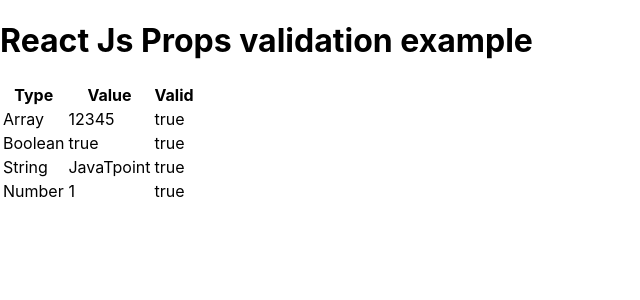
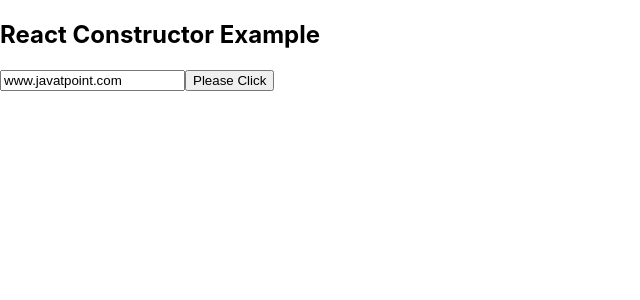
Before and after one commit to sersuman/react-practise, a React (Create React App) app: page / in a window 1280 px wide. Shown: the top 300 px of the page, without its empty margins (0-640 px from the left). Built offline with nearby package versions, Linux system fonts and the light colour scheme.

Commit message:
constructor

```diff
--- a/src/App.js
+++ b/src/App.js
@@ -1,59 +1,23 @@
-import React, { Component } from 'react'
-import PropTypes from 'prop-types';
+import React, { Component } from 'react';
 
-class App extends React.Component {
-    render() {
-        return (
-            <div>
-                <h1> React Js Props validation example</h1>
-                <table>
-                    <tr>
-                        <th>Type</th>
-                        <th>Value</th>
-                        <th>Valid</th>
-                    </tr>
-                    <tr>
-                        <td>
-                            Array
-                        </td>
-                        <td>{this.props.propArray}</td>
-                        <td>{this.props.propArray ? "true":"False"}</td>
-                    </tr>
-                    <tr>
-                        <td>Boolean</td>
-                        <td>{this.props.propBool ? "true":"false"}</td>
-                        <td>{this.props.propBool ? "true": "false"}</td>
-                    </tr>
-
-                    <tr>
-                        <td>String</td>
-                        <td>{this.props.propString}</td>
-                        <td>{this.props.propString ? "true":"False" }</td>
-                    </tr>
-                    <tr>
-                        <td> Number </td>
-                        <td> {this.props.propNumber}</td>
-                        <td> {this.props.propNumber ? "true":"false"}</td>
-                    </tr>
-                </table>
-            </div>
-        );
-    }
-}
-
-App.propTypes = {
-    propArray: PropTypes.array.isRequired,
-    propBool: PropTypes.bool.isRequired,
-    propFunc: PropTypes.func,
-    propNumber: PropTypes.number,
-    propString: PropTypes.string,
-}
-
-App.defaultProps = {
-    propArray: [1,2,3,4,5],
-    propBool: true,
-    propFunc: function(x){return x+5},
-    propNumber: 1,
-    propString: "JavaTpoint",
+class App extends Component {
+  constructor(props){
+    super(props);
+    this.state = {
+         data: 'www.javatpoint.com'
+      }
+  }
+   handleEvent = () => {
+    console.log(this.props);
+  }
+  render() {
+    return (
+      <div className="App">
+    <h2>React Constructor Example</h2>
+    <input type ="text" value={this.state.data} />
+        <button onClick={this.handleEvent}>Please Click</button>
+      </div>
+    );
+  }
 }
 export default App;
```
